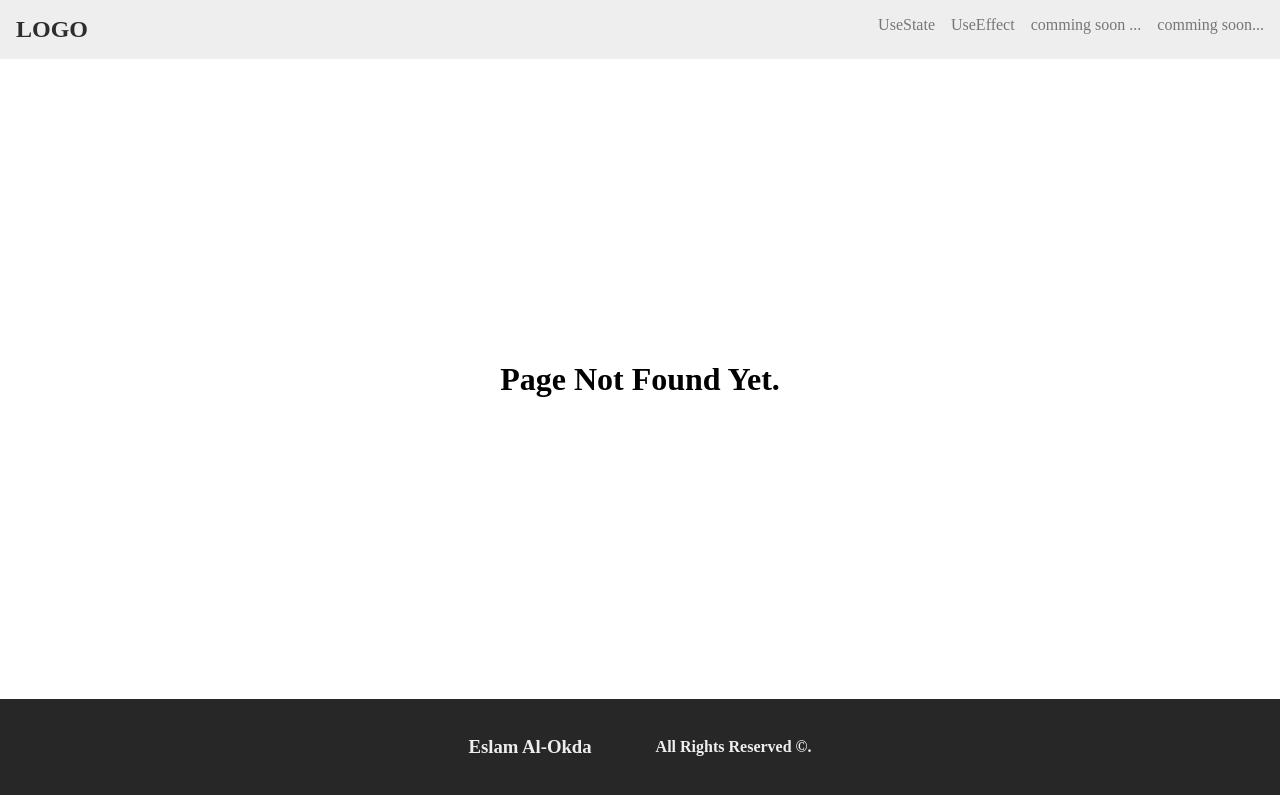
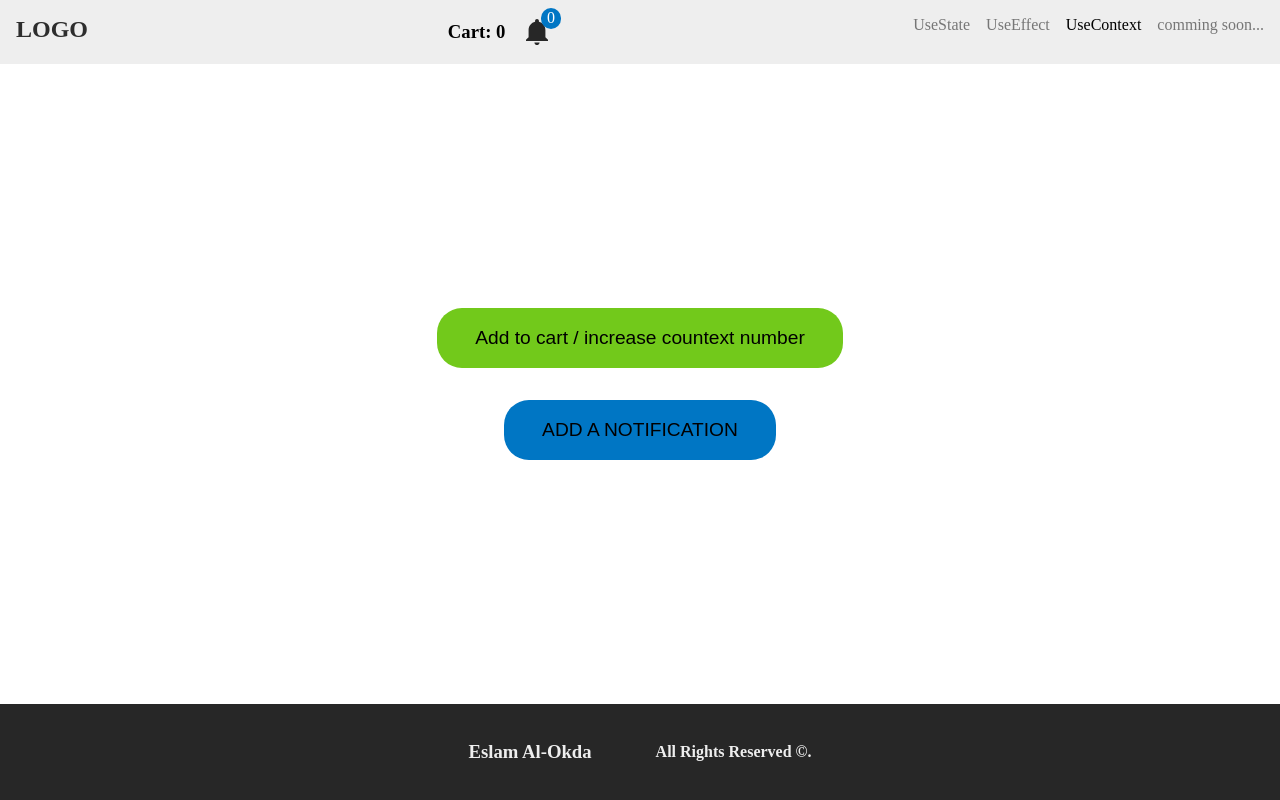
Before and after one commit to eslamal3kda/React-Practice___learning-react, a React (Vite) app: page /useContext in a window 1280 px wide. Before the commit this address had no page. Built offline with nearby package versions, Linux system fonts and the light colour scheme.

Commit message:
useContect practice

```diff
--- /dev/null
+++ b/src/context/counter.jsx
@@ -0,0 +1,10 @@
+import { createContext, useState } from "react";
+
+const CounterContext = createContext()
+
+function CounterProvider({children}) {
+    const [count,setCount]  = useState(0)
+    return <CounterContext.Provider value={{count,setCount}}>{children}</CounterContext.Provider>
+}
+
+export {CounterContext,CounterProvider}
--- /dev/null
+++ b/src/context/notify.jsx
@@ -0,0 +1,10 @@
+import { createContext, useState } from "react";
+
+const NotifyContext = createContext()
+
+function NotifyProvider({children}) {
+    const [notify,setNotify] = useState(0)
+    return <NotifyContext.Provider value={{notify,setNotify}}>{children}</NotifyContext.Provider>
+}
+
+export {NotifyContext , NotifyProvider}
--- a/src/layout/Navbar.jsx
+++ b/src/layout/Navbar.jsx
@@ -1,17 +1,31 @@
+import { useContext } from "react";
 import { Link, NavLink } from "react-router-dom";
+import { CounterContext } from "../context/counter";
+import { IoMdNotifications } from "react-icons/io";
+import { NotifyContext } from "../context/notify";
 
 
 export default function Navbar() {
+  const {count} = useContext(CounterContext)
+  const {notify,setNotify} = useContext(NotifyContext)
+
   return (
     <>
         <nav>
             <div className="logo">
                 <Link to={''}><h2>logo</h2></Link>
             </div>
+            <div className="context-counter">
+              <h3>Cart: {count }</h3>
+              <div className="notify">
+                <IoMdNotifications onClick={()=>setNotify(0)} />
+                <div className="noti-count">{notify}</div>
+              </div>
+            </div>
             <ul>
                 <li><NavLink to={''}>UseState</NavLink></li>
                 <li><NavLink to={'useEffect'}>UseEffect</NavLink></li>
-                <li><NavLink to={'commingSoon'}>comming soon ...</NavLink></li>
+                <li><NavLink to={'useContext'}>UseContext</NavLink></li>
                 <li><NavLink to={'commingSoon'}>comming soon...</NavLink></li>
             </ul>
         </nav>
--- /dev/null
+++ b/src/pages/UseContext.jsx
@@ -0,0 +1,16 @@
+import { Fragment, useContext } from "react"
+import { CounterContext } from "../context/counter"
+import { NotifyContext } from "../context/notify"
+
+export default function UseContext() {
+    const {setCount} = useContext(CounterContext)
+    const {setNotify}= useContext(NotifyContext)
+  return (
+    <Fragment >
+        <div className="context-page">
+            <button className="count-context-btn" onClick={()=>setCount((prev)=>prev +1)}>Add to cart / increase countext number</button>
+            <button className="notify-btn" onClick={()=>setNotify((prev)=>prev +1)}>add a notification</button>
+        </div>
+    </Fragment>
+  )
+}
--- a/src/pages/UseEffect.jsx
+++ b/src/pages/UseEffect.jsx
@@ -1,9 +1,12 @@
-import { useEffect, useState } from "react";
+import { useContext, useEffect, useState } from "react";
 import PostsData from "../components/PostsData";
 import ProductsData from "../components/ProductsData";
+import { CounterContext } from "../context/counter";
+import { PiEmptyBold } from "react-icons/pi";
 
 export default function UseEffect() {
     let [counter,setCounter] = useState(0)
+
     useEffect(() => {
         if (counter >= 15) return;
         const interval = setInterval(() => {
@@ -11,10 +14,23 @@ export default function UseEffect() {
         },1000)
             return ()=> clearInterval(interval)
     },[counter])
+    const {count,setCount} = useContext(CounterContext)
+
+
+    useEffect(() => {
+    },[])
+
+
 
     return (
         <>
-            <h2 className="counter">{counter}</h2>
+            <div className="counter-container">
+                <h2 className="interval-counter counter">Interval Counter: {counter}</h2>
+                <h2 className="context-counter counter">Context Counter: {count}</h2>
+                <PiEmptyBold onClick={()=>setCount(0)} />
+
+            </div>
+            <hr />
             <PostsData />
             <hr />
             <ProductsData />
--- a/src/style/app.scss
+++ b/src/style/app.scss
@@ -3,104 +3,9 @@
 @use "./layout.scss";
 @use "./components/products.scss" ;
 @use "./components/singleProduct.scss";
+@use "./pages/useState.scss";
 
 
-
-.container {
-    display: flex;
-    flex-direction: column;
-    gap: 2em;
-    padding: 2em;
-    align-items: center;
-    .btn {
-        display: flex;
-        gap: 2em;
-        div {
-            padding: 1em;
-            width: 5em;
-            height: 3em;
-            border-radius: 1.3em;
-            cursor: pointer;
-            display: flex;
-            justify-content: center;
-            align-items: center;
-            &.increase {
-                background-color: #67ef67;
-            }
-            &.decrease{
-                background-color: #e03a3a;
-            }
-            &.reset {
-                background-color: #65b5d7;
-            }
-        }
-    }
-}
-
-//-----------------------------------------------------
-
-.toggle-container {
-    display: flex;
-    justify-content: center;
-    margin: 1em;
-
-    button {
-        padding: 1em;
-        width: 5em;
-        height: 3em;
-        border-radius: 1em;
-        outline: none;
-        border: none;
-        cursor: pointer;
-        font-size: 1.2em;
-        text-transform: uppercase;
-        &.off {
-            background-color: #e03a3a;
-        }
-        &.on{
-            background-color: #67ef67;
-        }
-    }
-}
-
-//------------------------------------
-.background {
-    width: 20em;
-    height: 10em;
-    margin: 1em auto;
-    cursor: pointer;
-    background-color: #EEE;
-    display: flex;
-    justify-content: center;
-    align-items: center;
-    font-size: 1.4em;
-}
-
-.form-Container {
-    display: flex;
-    flex-direction: column;
-    gap: 2em;
-    width: 20em;
-    height: 10em;
-    margin: 1em auto;
-    font-size: 1.3em;
-    form {
-        background-color: #EEE;
-        width: 100%;
-        height: 100%;
-        padding: 1em;
-        input {
-            width: 90%;
-            padding: 0.6em;
-            background-color: #2d2d2d;
-            color: #FFF;
-            border: none;
-            outline: none;
-            border-radius: 1em;
-            font-size: 1em;
-        }
-    }
-}
 
 .no_page {
     display: flex;
@@ -108,3 +13,26 @@
     justify-content: center;
     align-items: center;
 }
+.context-page {
+    min-height: 80vh;
+    display: flex;
+    justify-content: center;
+    align-items: center;
+    flex-direction: column;
+    gap: 2em;
+    button {
+        width: fit-content;
+        padding: 1em 2em;
+        border:none;
+        border-radius: 1.3em;
+        font-size: 1.2em;
+        cursor: pointer;
+    }
+    .count-context-btn {
+        background-color: #72c91b;
+    }
+    .notify-btn {
+        background-color: #0076c4;
+        text-transform: uppercase;
+    }
+}
--- a/src/style/components/products.scss
+++ b/src/style/components/products.scss
@@ -37,15 +37,30 @@
     }
 }
 
-.counter{
-    width: 5em;
-    height: 3em;
-    background-color: #000;
-    color: #FFF;
-    padding: 1em;
-    margin: 1em;
+
+.counter-container {
     display: flex;
-    justify-content: center;
+    gap: 2em;
     align-items: center;
-    border-radius: 2em;
+    .counter{
+        width: fit-content;
+        padding: 1em;
+        margin: 1em;
+        display: flex;
+        justify-content: center;
+        align-items: center;
+        border-radius: 2em;
+    }
+    .interval-counter{
+        color: #FFF;
+        background-color: #000;
+    }
+    .context-counter{
+        background-color: #72c91b;
+    }
+    svg {
+        font-size: 2em;
+        color: #bc0505;
+        cursor: pointer;
+    }
 }
--- a/src/style/layout.scss
+++ b/src/style/layout.scss
@@ -6,6 +6,34 @@ nav {
     .logo {
         text-transform: uppercase;
         cursor: pointer;
+    }
+    .context-counter {
+        display: flex;
+        gap: 1em;
+        align-items: center;
+        .notify {
+            display: flex;
+            position: relative;
+            svg {
+                font-size: 2em;
+                color: #272727;
+                cursor: pointer;
+            }
+            .noti-count {
+                position: absolute;
+                top: -0.5em;
+                right: -0.5em;
+                background-color: #0076c4;
+                color: #fff;
+                padding: 0.5em;
+                width: 1.3em;
+                height: 1.3em;
+                border-radius: 50%;
+                display: flex;
+                justify-content: center;
+                align-items: center;
+            }
+        }
     }
     ul {
         list-style-type: none;
--- /dev/null
+++ b/src/style/pages/useState.scss
@@ -0,0 +1,95 @@
+.container {
+    display: flex;
+    flex-direction: column;
+    gap: 2em;
+    padding: 2em;
+    align-items: center;
+    .btn {
+        display: flex;
+        gap: 2em;
+        div {
+            padding: 1em;
+            width: 5em;
+            height: 3em;
+            border-radius: 1.3em;
+            cursor: pointer;
+            display: flex;
+            justify-content: center;
+            align-items: center;
+            &.increase {
+                background-color: #67ef67;
+            }
+            &.decrease{
+                background-color: #e03a3a;
+            }
+            &.reset {
+                background-color: #65b5d7;
+            }
+        }
+    }
+}
+
+//-----------------------------------------------------
+
+.toggle-container {
+    display: flex;
+    justify-content: center;
+    margin: 1em;
+
+    button {
+        padding: 1em;
+        width: 5em;
+        height: 3em;
+        border-radius: 1em;
+        outline: none;
+        border: none;
+        cursor: pointer;
+        font-size: 1.2em;
+        text-transform: uppercase;
+        &.off {
+            background-color: #e03a3a;
+        }
+        &.on{
+            background-color: #67ef67;
+        }
+    }
+}
+
+//------------------------------------
+.background {
+    width: 20em;
+    height: 10em;
+    margin: 1em auto;
+    cursor: pointer;
+    background-color: #EEE;
+    display: flex;
+    justify-content: center;
+    align-items: center;
+    font-size: 1.4em;
+}
+
+.form-Container {
+    display: flex;
+    flex-direction: column;
+    gap: 2em;
+    width: 20em;
+    height: 10em;
+    margin: 1em auto;
+    font-size: 1.3em;
+    form {
+        background-color: #EEE;
+        width: 100%;
+        height: 100%;
+        padding: 1em;
+        input {
+            width: 90%;
+            padding: 0.6em;
+            background-color: #2d2d2d;
+            color: #FFF;
+            border: none;
+            outline: none;
+            border-radius: 1em;
+            font-size: 1em;
+        }
+    }
+}
```
Also changed, not shown: src/App.jsx (+10 -1 lines).
